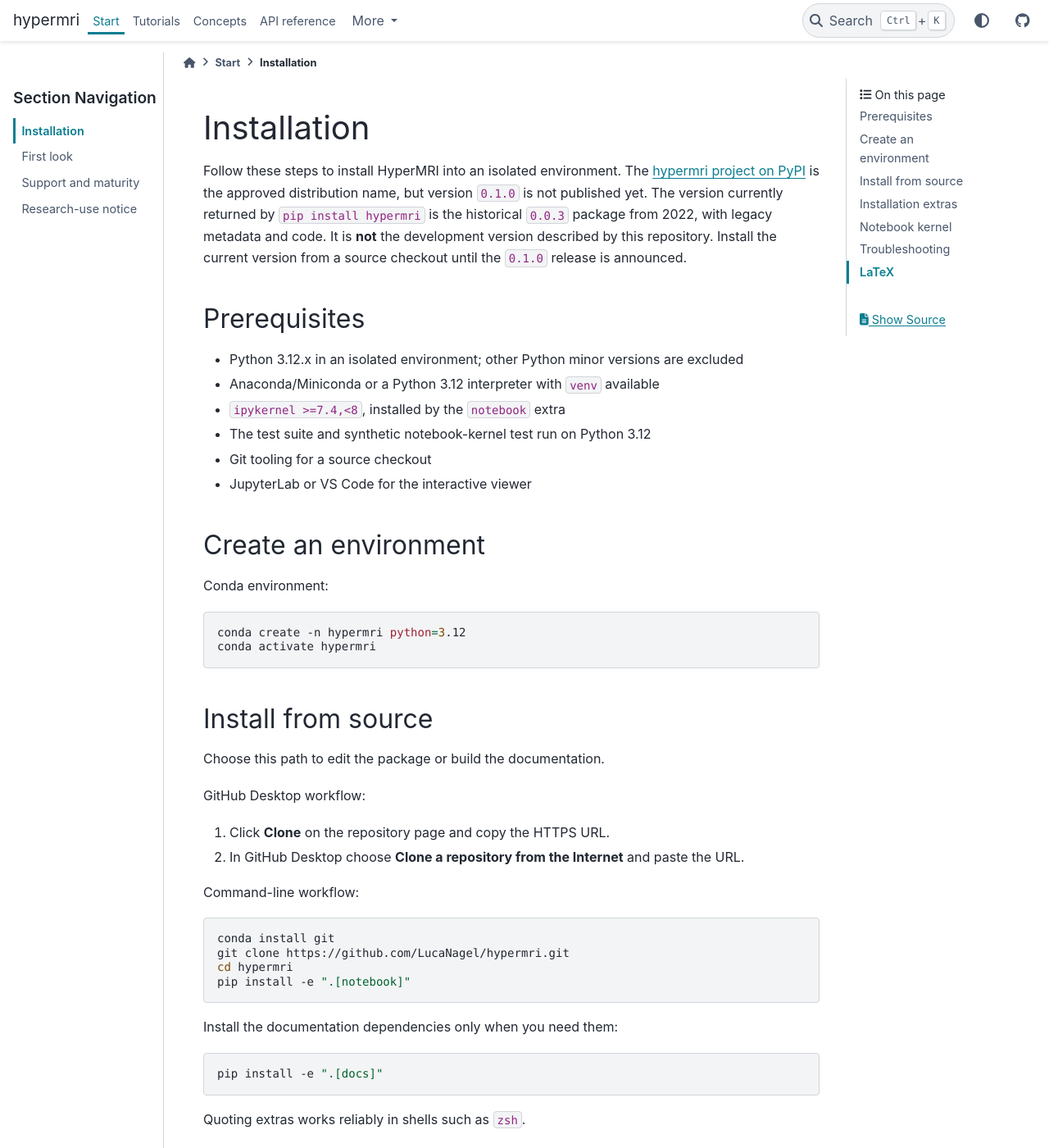
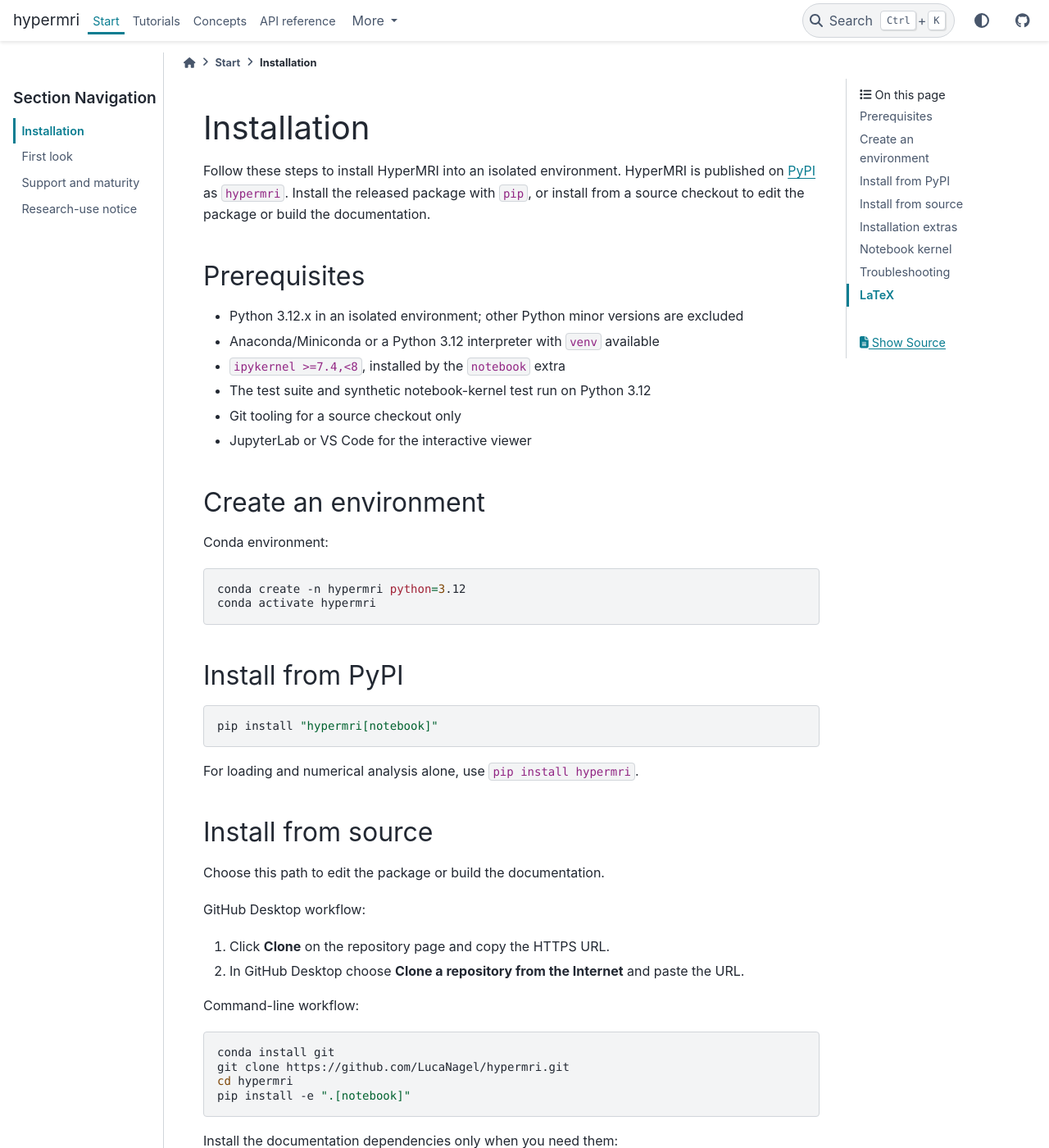
Before and after one commit to LucaNagel/hypermri, a Sphinx documentation site: the page built from docs/source/getting_started/installation.rst, in a window 1280 px wide and 1400 px high. Shown: the whole window at 82% size. Built offline with Sphinx 7.4.7 and the PyData theme 0.15.4, drawn with Linux system fonts in a browser that asks for light colours; some of the changed text lies outside the part shown.

Commit message:
Point the installation docs to the PyPI release (#6)
HyperMRI 0.1.0 is installed with `pip install hypermri`. The note on the
unpublished release and the historical 0.0.3 package is removed; the source
checkout remains the path for development and documentation builds.

```diff
--- a/docs/source/getting_started/installation.rst
+++ b/docs/source/getting_started/installation.rst
@@ -1,13 +1,10 @@
 Installation
 ============
 
-Follow these steps to install HyperMRI into an isolated environment. The
-`hypermri project on PyPI <https://pypi.org/project/hypermri/>`_ is the approved
-distribution name, but version ``0.1.0`` is not published yet. The version
-currently returned by ``pip install hypermri`` is the historical ``0.0.3``
-package from 2022, with legacy metadata and code. It is **not** the development
-version described by this repository. Install the current version from a source
-checkout until the ``0.1.0`` release is announced.
+Follow these steps to install HyperMRI into an isolated environment.
+HyperMRI is published on `PyPI <https://pypi.org/project/hypermri/>`_ as
+``hypermri``. Install the released package with ``pip``, or install from a
+source checkout to edit the package or build the documentation.
 
 Prerequisites
 -------------
@@ -16,7 +13,7 @@ Prerequisites
 * Anaconda/Miniconda or a Python 3.12 interpreter with ``venv`` available
 * ``ipykernel >=7.4,<8``, installed by the ``notebook`` extra
 * The test suite and synthetic notebook-kernel test run on Python 3.12
-* Git tooling for a source checkout
+* Git tooling for a source checkout only
 * JupyterLab or VS Code for the interactive viewer
 
 Create an environment
@@ -28,6 +25,15 @@ Conda environment:
 
    conda create -n hypermri python=3.12
    conda activate hypermri
+
+Install from PyPI
+-----------------
+
+.. code-block:: bash
+
+   pip install "hypermri[notebook]"
+
+For loading and numerical analysis alone, use ``pip install hypermri``.
 
 Install from source
 -------------------
@@ -59,8 +65,9 @@ Quoting extras works reliably in shells such as ``zsh``.
 Installation extras
 -------------------
 
-``pip install -e .`` installs loading, reconstruction and numerical analysis.
-Choose optional features explicitly:
+``pip install hypermri`` (or ``pip install -e .`` in a source checkout)
+installs loading, reconstruction and numerical analysis. Choose optional
+features explicitly; the extras are the same for both installation paths:
 
 * ``pip install -e ".[visualization]"`` installs the browser viewer (Plotly and anywidget).
 * ``pip install -e ".[notebook]"`` adds the viewer, Jupyter and the supported kernel.
```
Also changed, not shown: README.md (+14 -9 lines).
